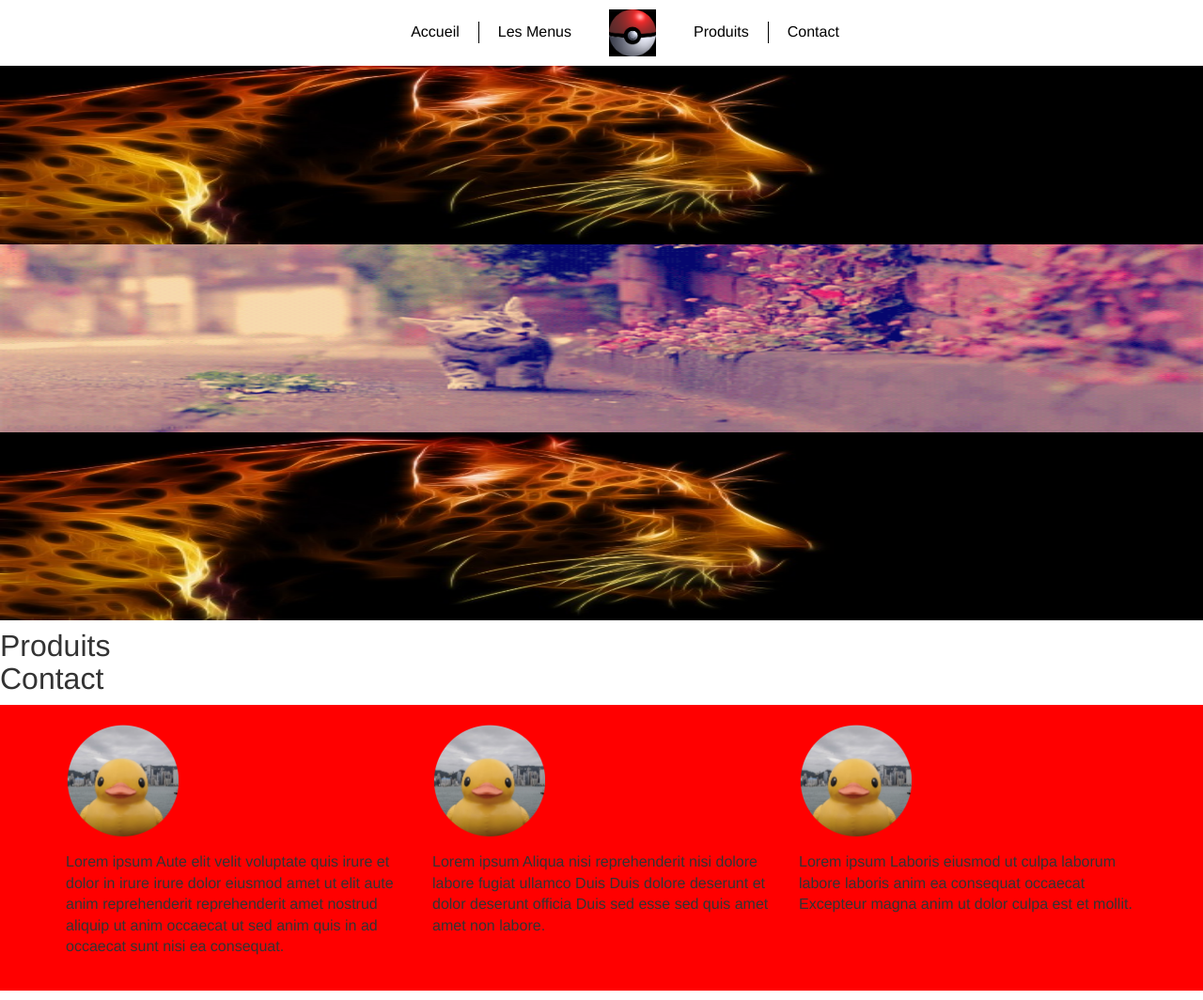
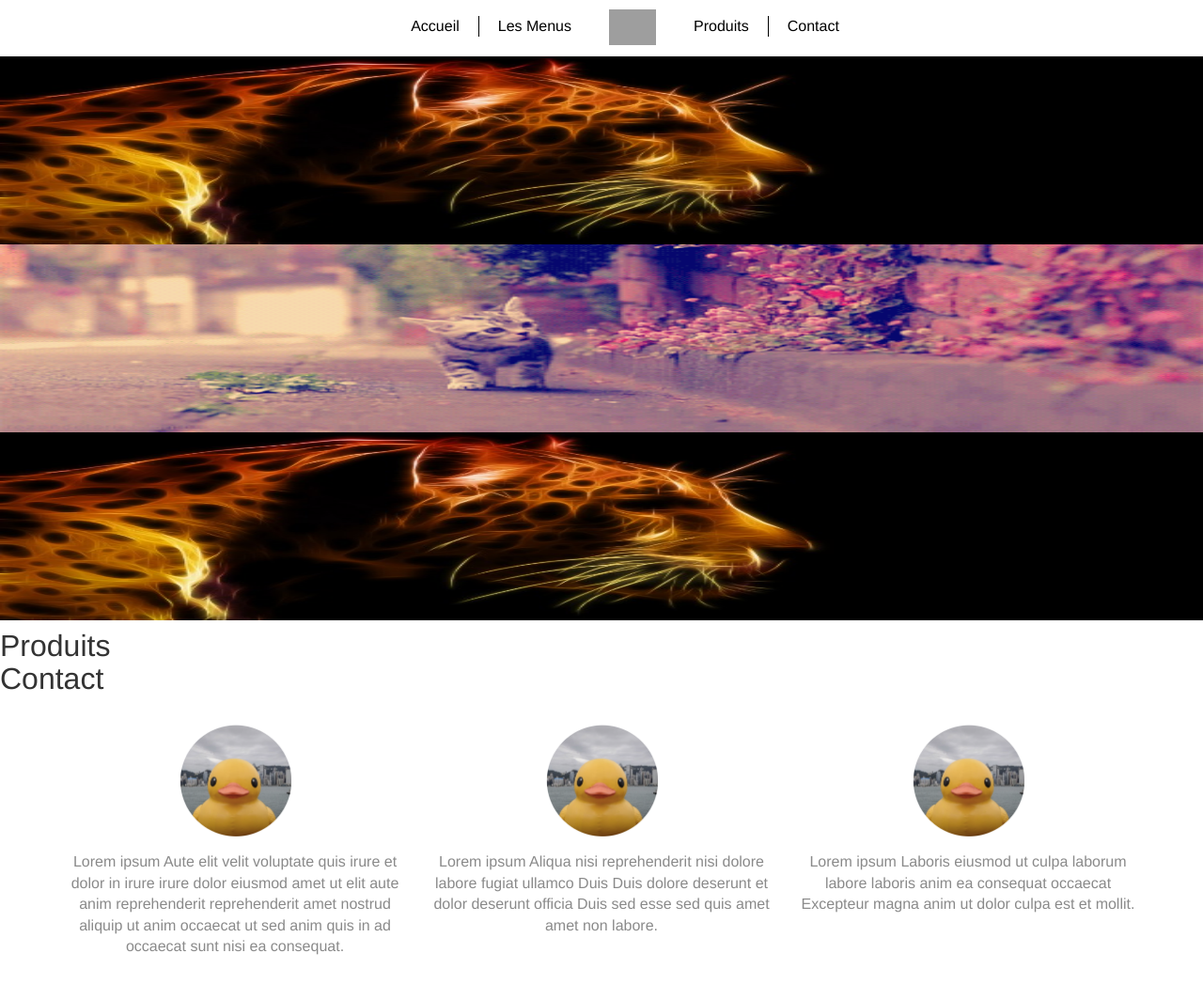
Before and after one commit to Nashikalee/24HDW_BarCafe, a PHP site: page / in a window 1280 px wide. Shown: the whole page at 94% size. Run offline with PHP 8.4, Linux system fonts and the light colour scheme; style sheets or scripts are compiled from the project's sources; some libraries are stand-ins or nearby versions; grey boxes are pictures that could not be loaded.

Commit message:
Remplacement iamge, bonnes coulerus nouveautes

```diff
--- a/css/styles.less
+++ b/css/styles.less
@@ -73,7 +73,7 @@ body{
 }
 
 div{
-	background: #ff0000;
+	background: @blanc;
 	margin: 10px 0;
 	div{
 		div{
@@ -82,8 +82,12 @@ div{
 					li{
 						img{
 							display:block;
+							margin: 0 auto;
+							width: 120px;
+						}
+						p{
+							color: #8a8a8a;
 							text-align: center;
-							width: 120px;
 						}
 					}
 				}
--- a/menu.php
+++ b/menu.php
@@ -2,7 +2,7 @@
 		<ul>
 			<li><a href="#accueil" class="scrollTo">Accueil</a></li><!--
 			--><li><a href="#menus" class="scrollTo">Les Menus</a></li><!--
-			--><li><a href="#accueil" class="scrollTo"><img src="img/pokeball.png" alt="logo" /></a></li><!--
+			--><li><a href="#accueil" class="scrollTo"><img src="img/logo.png" alt="logo" /></a></li><!--
 			--><li><a href="#produits" class="scrollTo">Produits</a></li><!--
 			--><li><a href="#contact" class="scrollTo">Contact</a></li>
 		</ul>
```
